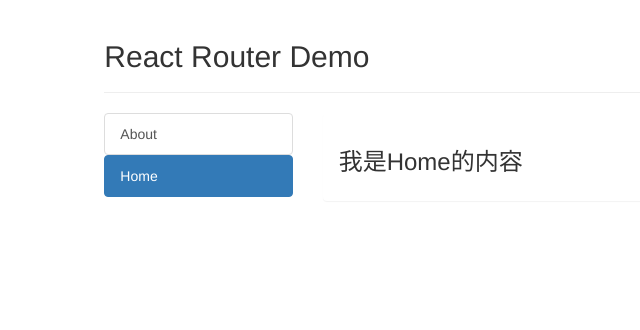
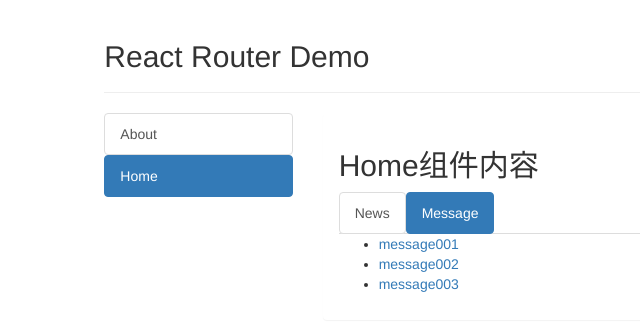
Before and after one commit to Jxpro/react-demo, a React (Create React App) app: page /home/message in a window 1280 px wide. Shown: the top 330 px of the page, without its empty margins (114-754 px from the left). Built offline with nearby package versions, Linux system fonts and the light colour scheme.

Commit message:
Nested route usage

```diff
--- a/src/App.jsx
+++ b/src/App.jsx
@@ -28,7 +28,7 @@
                                 {/* 所以React在进行路由匹配时，是按照路由的顺序匹配到底的 */}
                                 {/* 使用Switch进行包裹，可以提高路由匹配效率（单一匹配） */}
                                 <Switch>
-                                    {/* exact[={ true }] 可开启路由严格匹配，一般不开，默认为模糊匹配*/}
+                                    {/* exact开启严格匹配，一般不开，可能影响多级路由，默认为模糊匹配*/}
                                     {/* <Route exact path="/about" component={About} /> */}
                                     <Route path="/about" component={About} />
                                     <Route path="/home" component={Home} />
--- /dev/null
+++ b/src/pages/Home/Message/index.jsx
@@ -0,0 +1,21 @@
+import React, { Component } from 'react';
+
+export default class Message extends Component {
+    render() {
+        return (
+            <div>
+                <ul>
+                    <li>
+                        <a href="/message1">message001</a>&nbsp;&nbsp;
+                    </li>
+                    <li>
+                        <a href="/message2">message002</a>&nbsp;&nbsp;
+                    </li>
+                    <li>
+                        <a href="/message/3">message003</a>&nbsp;&nbsp;
+                    </li>
+                </ul>
+            </div>
+        );
+    }
+}
--- /dev/null
+++ b/src/pages/Home/News/index.jsx
@@ -0,0 +1,13 @@
+import React, { Component } from 'react';
+
+export default class News extends Component {
+    render() {
+        return (
+            <ul>
+                <li>news001</li>
+                <li>news002</li>
+                <li>news003</li>
+            </ul>
+        );
+    }
+}
--- a/src/pages/Home/index.jsx
+++ b/src/pages/Home/index.jsx
@@ -1,9 +1,30 @@
 import React, { Component } from 'react';
+import { Route, Switch, Redirect } from 'react-router-dom';
+import DemoNavLink from '../../components/DemoNavLink';
+import News from './News';
+import Message from './Message';
 
 export default class Home extends Component {
     render() {
         return (
-            <h3>我是Home的内容</h3>
+            <div>
+                <h2>Home组件内容</h2>
+                <div>
+                    <ul className="nav nav-tabs">
+                        <li>
+                            <DemoNavLink className="list-group-item" to="/home/news">News</DemoNavLink>
+                        </li>
+                        <li>
+                            <DemoNavLink className="list-group-item" to="/home/message">Message</DemoNavLink>
+                        </li>
+                    </ul>
+                    <Switch>
+                        <Route path="/home/news" component={News} />
+                        <Route path="/home/message" component={Message} />
+                        <Redirect to="/home/news" />
+                    </Switch>
+                </div>
+            </div>
         );
     }
 }
```
